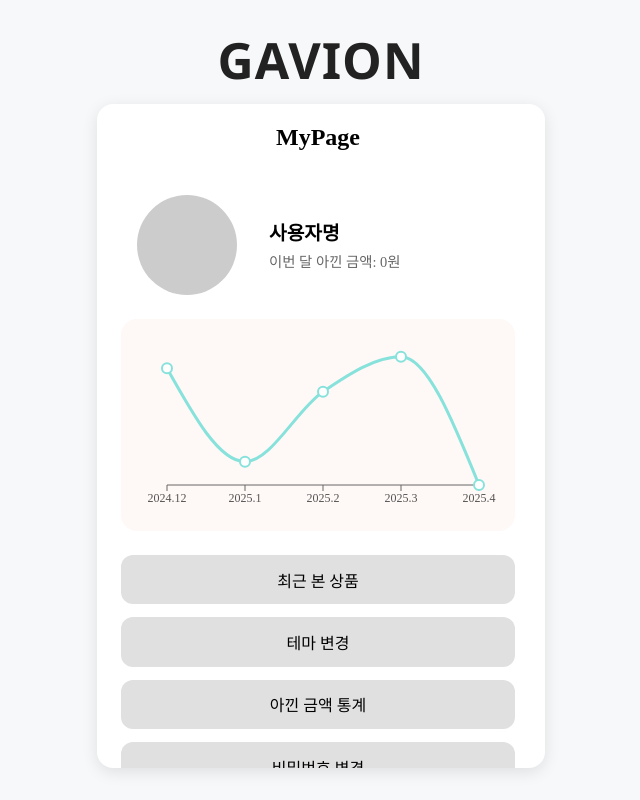
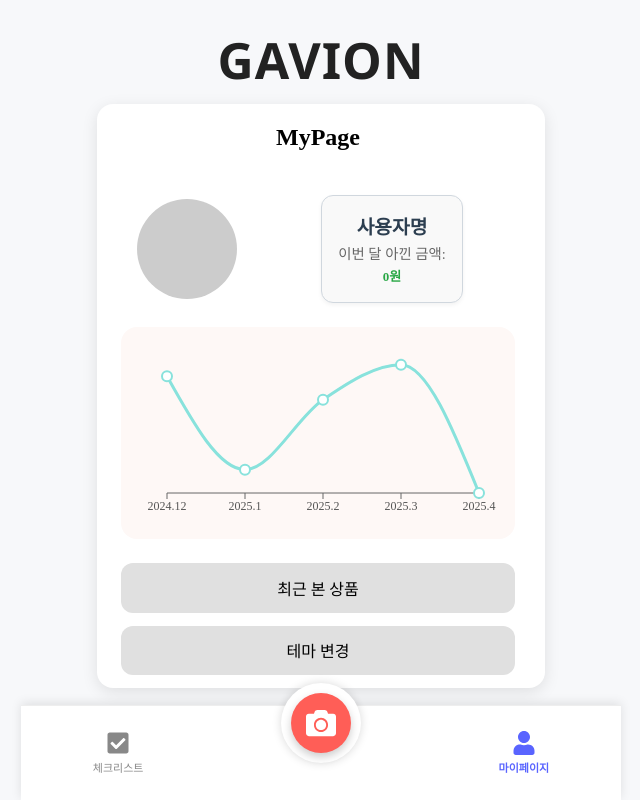
Before and after one commit to KGUCapstone/frontend, a React (Create React App) app: page /mypage in a window 1280 px wide. Shown: the whole page, without its empty margins (319-959 px from the left). Built offline with nearby package versions, Linux system fonts and the light colour scheme; no server answers.

Commit message:
Fix: mypage 절약금액 표시 강조

```diff
--- a/src/pages/MyPage.js
+++ b/src/pages/MyPage.js
@@ -22,6 +22,7 @@ import {
 // react-toastify import
 import { ToastContainer, toast } from "react-toastify";
 import "react-toastify/dist/ReactToastify.css";
+import BottomNav from "../components/BottomNav";
 
 const MyPage = () => {
   const [user, setUser] = useState(null);
@@ -39,7 +40,7 @@ const MyPage = () => {
     { month: "2025.1", amount: 10000 },
     { month: "2025.2", amount: 40000 },
     { month: "2025.3", amount: 55000 },
-    { month: "2025.4", amount: thisMonthSaved.toLocaleString()},
+    { month: "2025.4", amount: thisMonthSaved },
   ];
 
   useEffect(() => {
@@ -125,7 +126,7 @@ const MyPage = () => {
           </header>
 
           <div className="profile-section">
-          <div className="profile-image"onClick={handleImageClick}style={{ cursor: "pointer" }}>
+          <div className="profile-image" onClick={handleImageClick} style={{ cursor: "pointer" }}>
             {profileImage && (
               <img
                src={profileImage}
@@ -144,7 +145,11 @@ const MyPage = () => {
 
             <div className="profile-info">
               <h3>{user ?? "사용자명"}</h3>
-              <p>이번 달 아낀 금액: {thisMonthSaved.toLocaleString()}원</p>
+              <p>이번 달 아낀 금액: <br />
+                          <span className="saved-amount">
+                {thisMonthSaved.toLocaleString()}원
+              </span>
+              </p>
             </div>
           </div>
 
@@ -214,6 +219,8 @@ const MyPage = () => {
 
       {/* ToastContainer 추가 */}
       <ToastContainer />
+
+      <BottomNav />
     </>
   );
 };
--- a/src/style/MyPage.css
+++ b/src/style/MyPage.css
@@ -1,6 +1,3 @@
-
-
-
 .profile-section {
   display: flex;
   align-items: center;
@@ -20,11 +17,42 @@
 }
 
 .profile-info {
-  display: flex;
-  flex-direction: column;
-  justify-content: center;
+  background-color: #f9f9f9; /* 아주 연한 회색 */
+  border: 1px solid #d0d7de; /* 부드러운 연회색 테두리 */
+  border-radius: 12px;
+  padding: 16px;
+  text-align: center;
+  max-width: 220px;
+  margin: 0 auto;
+  box-shadow: 0 2px 4px rgba(0, 0, 0, 0.05); /* 부드러운 그림자 */
 }
 
+.profile-info h3 {
+  color: #2c3e50; /* 진회색 (완전 검정X) */
+  margin-bottom: 6px;
+  font-size: 1.2rem;
+  font-weight: 600;
+}
+
+.profile-info p {
+  color: #555; /* 중간 회색 */
+  font-size: 1rem;
+  margin: 0;
+  line-height: 1.4;
+}
+
+.saved-amount {
+  display: block;
+  margin-top: 4px;
+  color: #27ae60; /* 자연스러운 초록색 */
+  font-size: 1.1rem;
+  font-weight: 600;
+}
+
+.saved-amount {
+  color: #ff4500; /* 주황색 강조 */
+  font-size: 1.3rem;
+}
 
 .profile-info h3 {
   margin: 0;
@@ -152,7 +180,7 @@
   box-shadow: 0 4px 16px rgba(0, 0, 0, 0.1);
   width: 100%;
   max-width: 400px;
-  height: calc(100vh - 10rem);;
+  height: calc(100vh - 15rem);;
   display: flex;
   flex-direction: column;
   overflow-y: auto; /* ✅ 내부 스크롤 */
```
